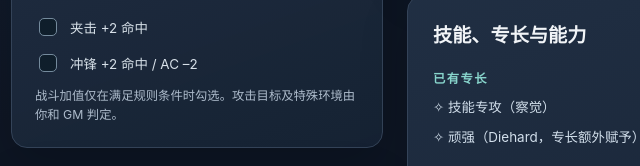
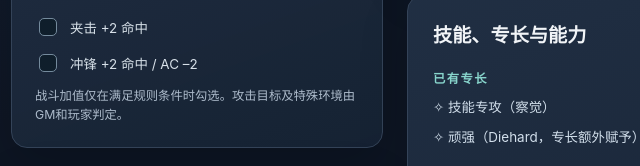
Before and after one commit to shushenxing/pf1-summon-forge, a plain HTML site: page index.html in a window 1280 px wide. Shown: the part 1426-1592 px from the top of the page, 27-667 px from the left. Drawn offline with Linux system fonts and the light colour scheme.

Commit message:
Update index.html

```diff
--- a/index.html
+++ b/index.html
@@ -52,7 +52,7 @@
           <div class="two-toggles"><label class="compact-toggle"><input id="flank" type="checkbox"><span>夹击 +2 命中</span></label><label class="compact-toggle"><input id="charge" type="checkbox"><span>冲锋 +2 命中 / AC –2</span></label></div>
           <label class="compact-toggle special-toggle" id="powerRow"><input id="power" type="checkbox"><span>使用猛力攻击（Power Attack）</span></label>
           <label class="field full" id="masteryRow"><span id="masteryTitle">元素掌控地形</span><select id="mastery"><option value="normal">不应用（单看基本面板）</option><option value="favorable">有利地形：攻击和伤害 +1</option><option value="unfavorable">不利地形：攻击和伤害 –4</option></select></label>
-          <p class="small-note">战斗加值仅在满足规则条件时勾选。攻击目标及特殊环境由你和 GM 判定。</p>
+          <p class="small-note">战斗加值仅在满足规则条件时勾选。攻击目标及特殊环境由GM和玩家判定。</p>
         </section>
 
         <section class="panel saved-panel">
```
